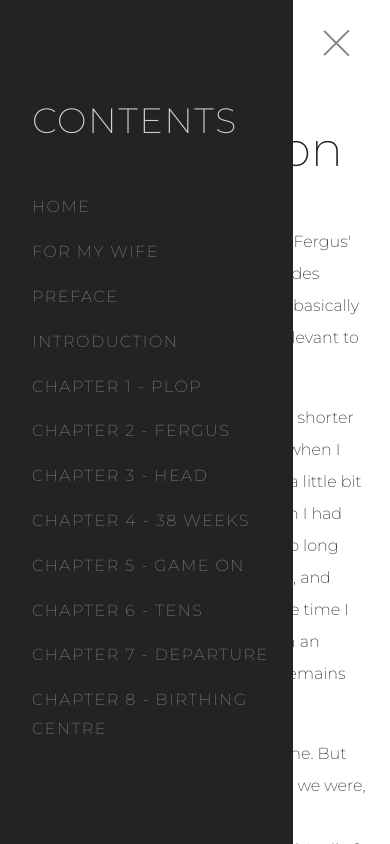
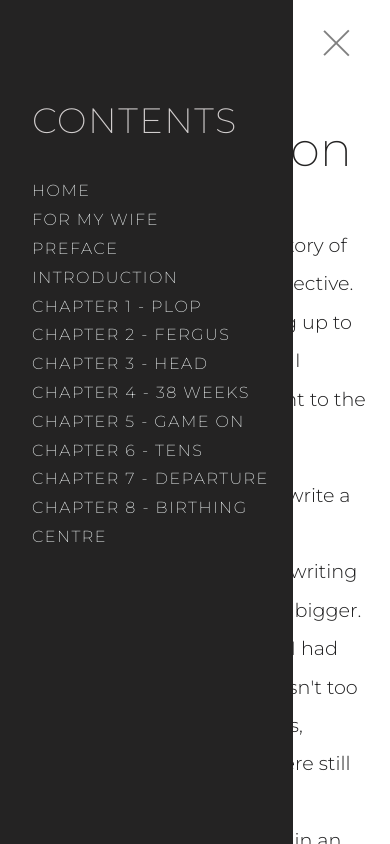
Before and after one commit to Wengerism/eleventy-config-test.com, an Eleventy site: page src/_pages/introduction.md in a window 390 px wide. Both pictures are taken after a click on the element 337 px from the left and 43 px from the top of the page. Shown: the top 844 px of the page. Built offline with nearby package versions, Linux system fonts and the light colour scheme; Eleventy itself is replaced by a stand-in of ours; files that its build step writes are made by us from their sources; a web font is replaced by a local one; what md5-file would draw is missing.

Commit message:
changed css

```diff
--- a/src/assets/css/_bookpages.scss
+++ b/src/assets/css/_bookpages.scss
@@ -89,6 +89,7 @@
 	text-align: justify;
 	color: $darker;
 	color: $metallic;
+	font-size: 0.6rem;
 	// color: $highlight;
 }
 
--- a/src/assets/css/_media-queries.scss
+++ b/src/assets/css/_media-queries.scss
@@ -1,7 +1,7 @@
 @media screen and (max-width: 700px) {
 	.nav-links {
 		font-size: 0.5rem;
-		padding-top: 0.5rem;
+		padding-top: 0;
 	}
 	.menu-title {
 		font-size: 1.1rem;
@@ -19,11 +19,14 @@
 
 	.text {
 		text-align: left;
+		font-weight: 300;
 	}
 
 	.page-headings {
 		font-size: 1.5rem;
 		margin-top: 0;
+		text-align: left;
+		padding-left: 1rem;
 
 		p:first-child {
 			text-transform: uppercase;
--- a/src/assets/css/_navigation.scss
+++ b/src/assets/css/_navigation.scss
@@ -2,6 +2,7 @@
 $darker: #2d3644;
 $text: #5d5f5f;
 $menu: #242323;
+$lighter: #f2f7f7;
 
 ul {
 	margin: 0;
@@ -46,7 +47,7 @@
 
 .nav-links {
 	a {
-		color: grey;
+		color: $lighter;
 		// color: orange;
 		// color: #000;
 		font-weight: 200;
@@ -184,4 +185,5 @@
 
 .contents {
 	font-size: 3rem;
+	color: orangered;
 }
--- a/src/compiled-assets/main.css
+++ b/src/compiled-assets/main.css
@@ -75,7 +75,7 @@
 }
 
 .nav-links a {
-  color: grey;
+  color: #f2f7f7;
   font-weight: 200;
   text-decoration: none;
   padding-bottom: 0;
@@ -173,6 +173,7 @@
 
 .contents {
   font-size: 3rem;
+  color: orangered;
 }
 
 .landing-container {
@@ -272,6 +273,7 @@
   text-align: justify;
   color: #2d3644;
   color: #1e1e1f;
+  font-size: 0.6rem;
 }
 
 .page-navigation {
@@ -388,6 +390,7 @@
   text-align: justify;
   color: #2d3644;
   color: #1e1e1f;
+  font-size: 0.6rem;
 }
 
 .page-navigation {
@@ -419,7 +422,7 @@
 @media screen and (max-width: 700px) {
   .nav-links {
     font-size: 0.5rem;
-    padding-top: 0.5rem;
+    padding-top: 0;
   }
 
   .menu-title {
@@ -435,11 +438,14 @@
 
   .text {
     text-align: left;
+    font-weight: 300;
   }
 
   .page-headings {
     font-size: 1.5rem;
     margin-top: 0;
+    text-align: left;
+    padding-left: 1rem;
   }
   .page-headings p:first-child {
     text-transform: uppercase;
```
Also changed, not shown: 11 other files.
